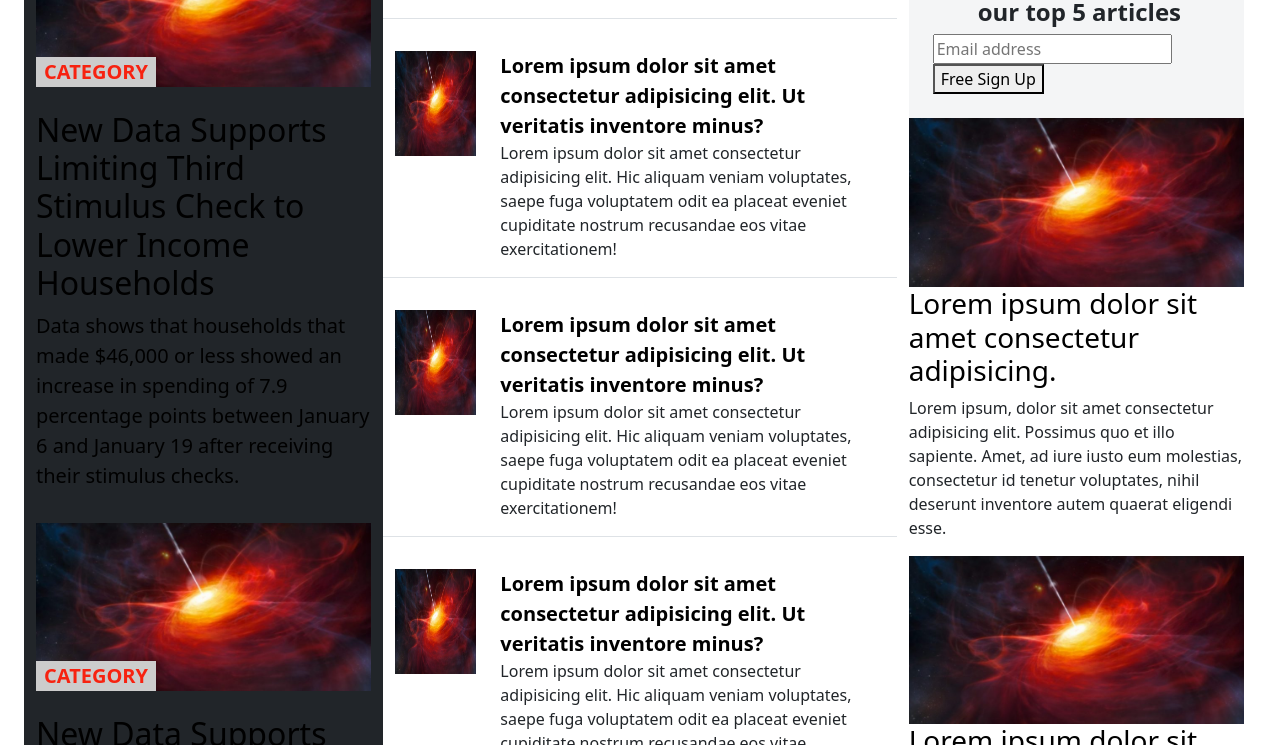
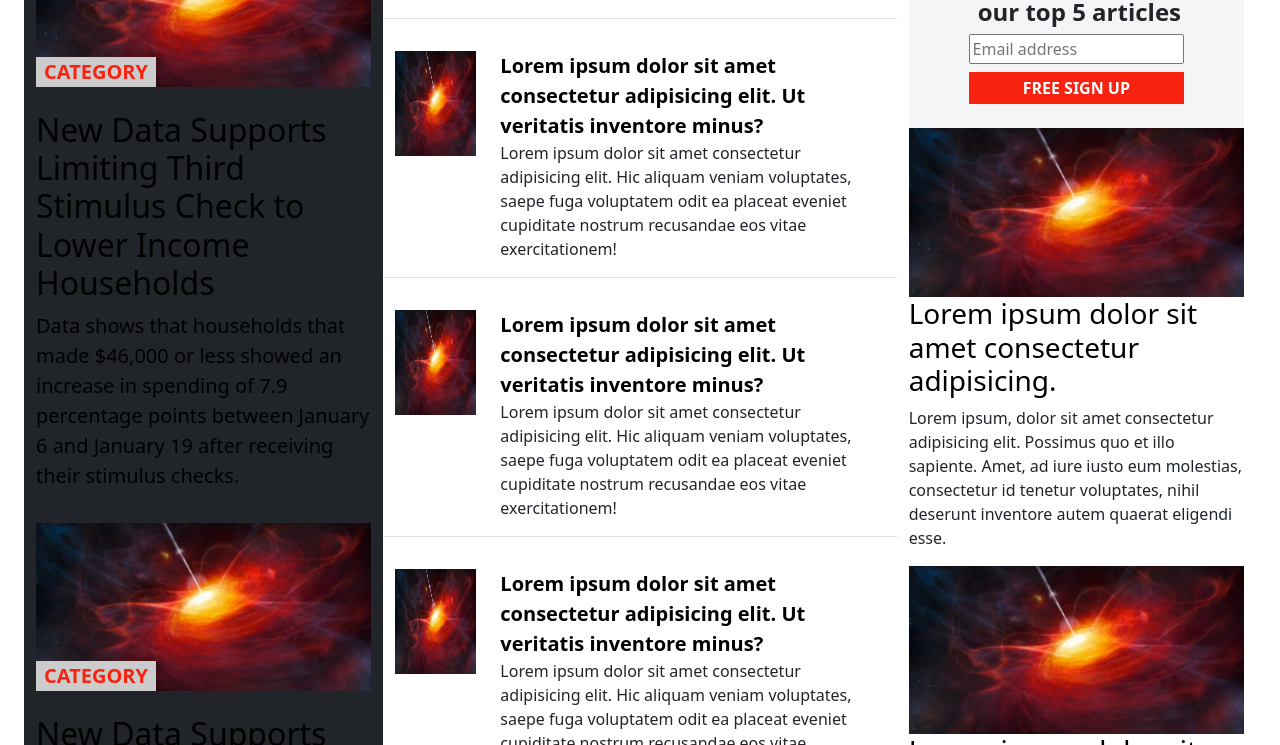
Before and after one commit to PaperOrb/news_week_project, a plain HTML site: page index.html in a window 1280 px wide. Shown: the part 2218-2963 px from the top of the page. Drawn offline with nearby package versions, Linux system fonts and the light colour scheme.

Commit message:
feat: style newsletter

```diff
--- a/index.html
+++ b/index.html
@@ -1129,7 +1129,7 @@
             </article>
 
             <!-- news letter -->
-            <div class="news-letter mt-4 bg-light-gray p-4">
+            <div class="news-letter mt-4 bg-light-gray p-4 d-flex flex-column align-items-center">
               <div class="d-flex">
                 <img src="images/newsweek_logo_small.png" alt="" class="news-week-logo mx-2"/>
                 <header>
@@ -1137,9 +1137,9 @@
                 </header>
               </div>
 
-              <div class="bottom">
-                <input type="email" placeholder="Email address" />
-                <button>Free Sign Up</button>
+              <div class="bottom d-flex flex-column w-75">
+                <input type="email" placeholder="Email address" class="mb-2"/>
+                <button class="bg-primary text-white fw-bolder text-uppercase border-0 py-1">Free Sign Up</button>
               </div>
             </div>
             <!-- news letter -->
--- a/scss/styles.scss
+++ b/scss/styles.scss
@@ -52,6 +52,10 @@ img {
   background-color: black;
 }
 
+// * {
+//   border: red 1px solid;
+// }
+
 .border-bottom-4px {
   border-bottom: 4px solid #d9d9d9;
 }
```
